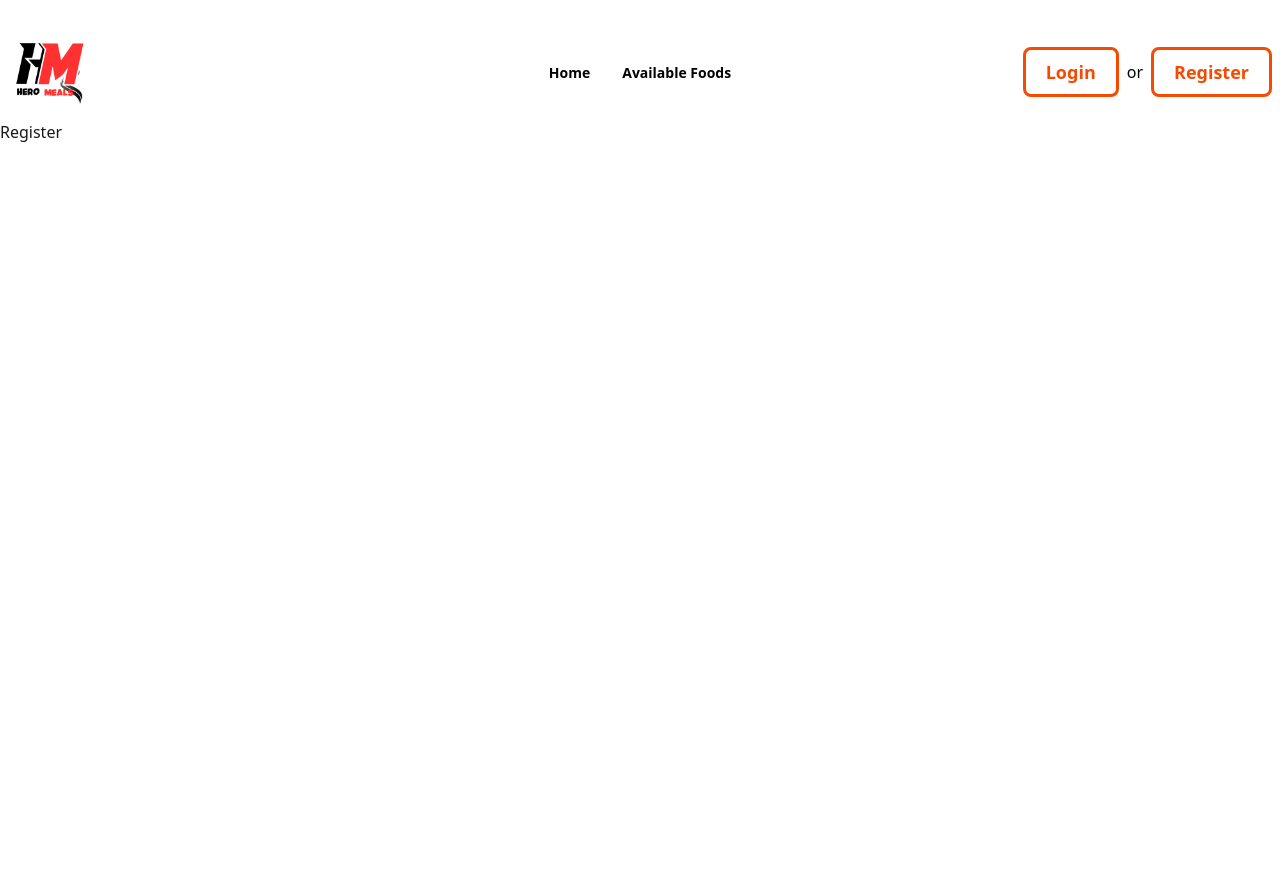
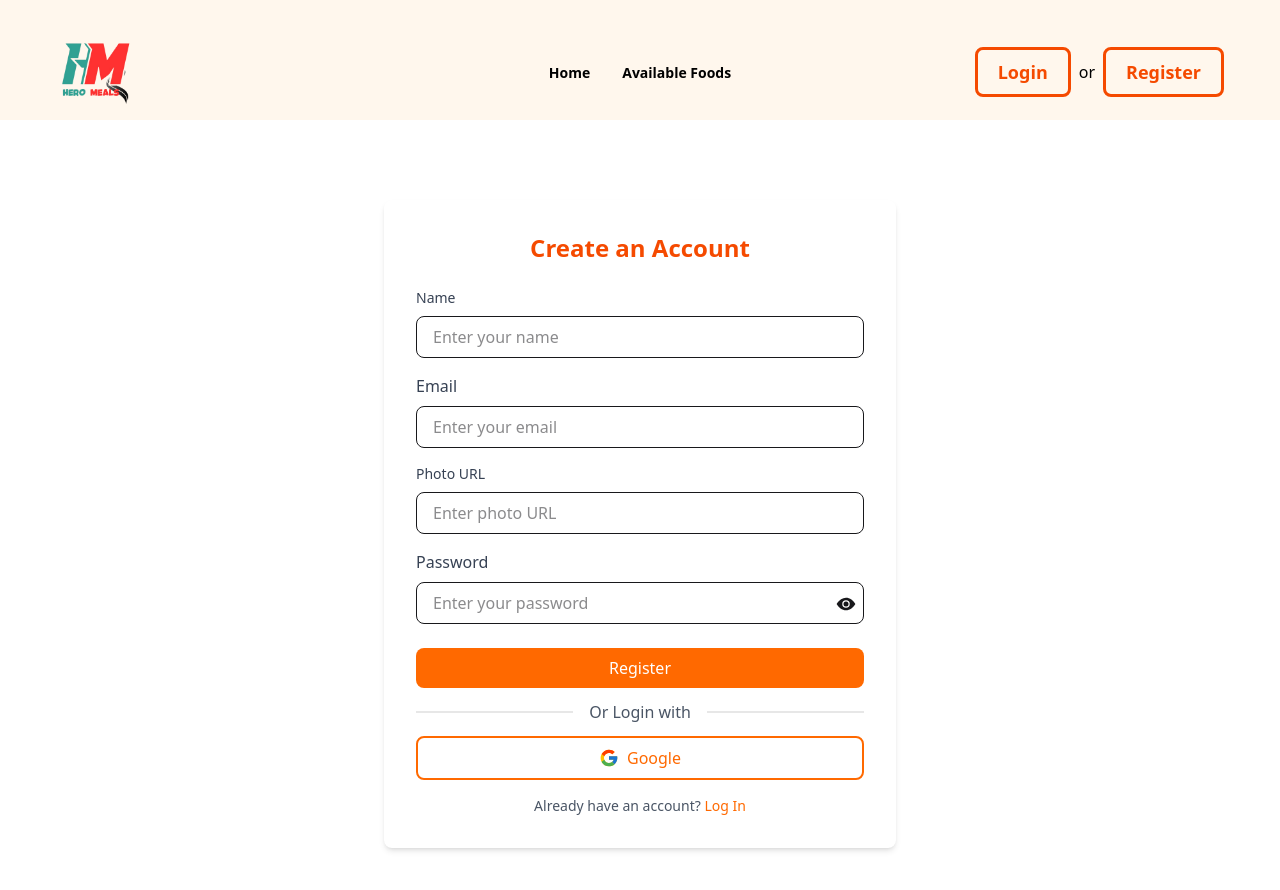
Before and after one commit to medhabicorp/B10A11-Food-Client, a React (Vite) app: page /register in a window 1280 px wide. Shown: the top 890 px of the page. Before the commit the page ends 800 px from the top, so only its background shows below. Built offline with nearby package versions, Linux system fonts and the light colour scheme; no server answers.

Commit message:
Register Page setup Done

```diff
--- a/src/Layouts/MainLayouts.jsx
+++ b/src/Layouts/MainLayouts.jsx
@@ -6,7 +6,7 @@ import Navbar from "../components/Navbar/Navbar";
 const MainLayouts = () => {
   return (
     <div>
-      <div>
+      <div className="px-4 lg:px-12 bg-orange-50">
         <Navbar />
       </div>
       <div>
--- a/src/Pages/Home/Home.jsx
+++ b/src/Pages/Home/Home.jsx
@@ -1,10 +1,10 @@
-import React from "react";
 import PropTypes from "prop-types";
+import Banner from "../../components/Banner/banner";
 
-const Home = (props) => {
+const Home = () => {
   return (
     <div>
-      <h1>Home</h1>
+      <Banner />
     </div>
   );
 };
--- a/src/Pages/Register/Register.jsx
+++ b/src/Pages/Register/Register.jsx
@@ -81,13 +81,138 @@ const Register = () => {
       });
   };
 
+  // toggle sign in btn
   const handleToggleSignBtn = () => {
     setSignToggle(!signToggle);
   };
 
+  // Login in with Google
+  const handleGoogleLogin = () => {
+    loginInWithGoogle()
+      .then(() => {
+        toast.success("Google Login successful");
+        navigate("/");
+      })
+      .catch(() => {
+        toast.error("Google Login failed. Please try again");
+      });
+  };
   return (
-    <div>
-      <h1>Register</h1>
+    <div className="w-[90%] mx-auto">
+      <div className="py-20 bg-gradient-to-r flex items-center justify-center">
+        <div className="bg-white shadow-md rounded-lg p-8 max-w-lg w-full">
+          <h2 className="text-2xl font-bold text-center text-orange-600 mb-6">
+            Create an Account
+          </h2>
+
+          <form className="" onSubmit={handleRegister}>
+            <div className="mb-4">
+              <label
+                htmlFor="name"
+                className="block text-sm font-medium text-gray-700 mb-2"
+              >
+                Name
+              </label>
+              <input
+                type="text"
+                name="name"
+                required
+                className="w-full px-4 py-2 border rounded-lg focus:outline-none focus:ring-2 focus:ring-orange-500"
+                placeholder="Enter your name"
+              />
+            </div>
+            <div className="mb-4">
+              <label
+                htmlFor="email"
+                className="block text-gray-700 font-medium mb-2"
+              >
+                Email
+              </label>
+              <input
+                type="email"
+                name="email"
+                required
+                className="w-full px-4 py-2 border rounded-lg focus:outline-none focus:ring-2 focus:ring-orange-500"
+                placeholder="Enter your email"
+              />
+            </div>
+            <div className="mb-4">
+              <label
+                htmlFor="photoURL"
+                className="block text-sm font-medium text-gray-700 mb-2"
+              >
+                Photo URL
+              </label>
+              <input
+                type="url"
+                name="photoURL"
+                required
+                className="w-full px-4 py-2 border rounded-lg focus:outline-none focus:ring-2 focus:ring-orange-500"
+                placeholder="Enter photo URL"
+              />
+            </div>
+            <div className="relative">
+              <label
+                htmlFor="password"
+                className="block text-gray-700 font-medium mb-2"
+              >
+                Password
+              </label>
+              <input
+                type={signToggle ? "text" : "password"}
+                name="password"
+                required
+                className="w-full px-4 py-2 border rounded-lg focus:outline-none focus:ring-2 focus:ring-orange-500"
+                placeholder="Enter your password"
+              />
+              <button
+                type="button"
+                className="absolute -top-1"
+                onClick={handleToggleSignBtn}
+              >
+                {" "}
+                {signToggle ? (
+                  <FaEyeSlash className="absolute right-2 top-12 text-xl" />
+                ) : (
+                  <IoEyeSharp className="absolute right-2 top-12 text-xl" />
+                )}
+              </button>
+            </div>
+            <span
+              className={`font-bold text-xs text-red-500  ${
+                passwordError ? "" : "hidden"
+              }`}
+            >
+              {passwordError}
+            </span>
+            <button
+              type="submit"
+              className="w-full bg-orange-500 text-white py-2 mt-6 rounded-lg hover:bg-orange-600 transition-all cursor-pointer"
+            >
+              Register
+            </button>
+          </form>
+          <div className="divider text-gray-600 mt-4">Or Login with</div>
+
+          <div className="text-center mt-4">
+            <button
+              onClick={handleGoogleLogin}
+              className="flex items-center gap-2 justify-center mt-2 py-2 px-4 w-full rounded-lg border-2 border-orange-500 text-orange-500 font-medium hover:bg-gradient-to-r hover:from-orange-500 hover:to-orange-700 hover:text-white transition-all cursor-pointer"
+            >
+              <FcGoogle className="text-xl" /> Google
+            </button>
+          </div>
+          <p className="text-sm text-center mt-4 text-gray-600">
+            Already have an account?{" "}
+            <Link
+              to="/login"
+              className="text-orange-500 font-medium hover:underline"
+            >
+              Log In
+            </Link>
+          </p>
+        </div>
+      </div>
     </div>
   );
 };
--- /dev/null
+++ b/src/components/Banner/banner.jsx
@@ -0,0 +1,26 @@
+import { Link } from "react-router-dom";
+import bannerImg from "../../assets/Images/1.jpg";
+
+const Banner = () => {
+  return (
+    <div className="h-96 md:h-[450px] lg:h-[500px] relative">
+      <div
+        className="absolute inset-0 bg-cover bg-center"
+        style={{
+          backgroundImage: `url(${bannerImg})`,
+        }}
+      ></div>
+
+      <div className="relative h-full flex flex-col items-center justify-end text-white text-center pb-8">
+        <Link
+          to="/login"
+          className="bg-orange-600 text-white py-3 px-8 rounded-lg shadow-lg hover:bg-orange-700 transition duration-300 mb-8"
+        >
+          Join Now
+        </Link>
+      </div>
+    </div>
+  );
+};
+
+export default Banner;
```
Also changed, not shown: src/assets/Images/1.jpg, src/assets/Images/logo share meals.png.
